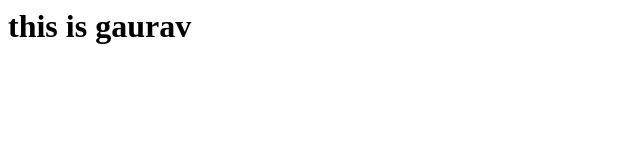
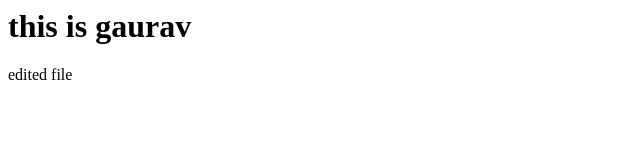
Before and after one commit to Rgauravraj/demo, a plain HTML site: page index.html in a window 1280 px wide. Shown: the full height of the page, 0-640 px from the left. Drawn offline with Linux system fonts and the light colour scheme.

Commit message:
new line added here

```diff
--- a/index.html
+++ b/index.html
@@ -1,5 +1,6 @@
 <html>
 <body>
 <h1> this is gaurav </h1>
+edited file
 </body>
 </html>
```
